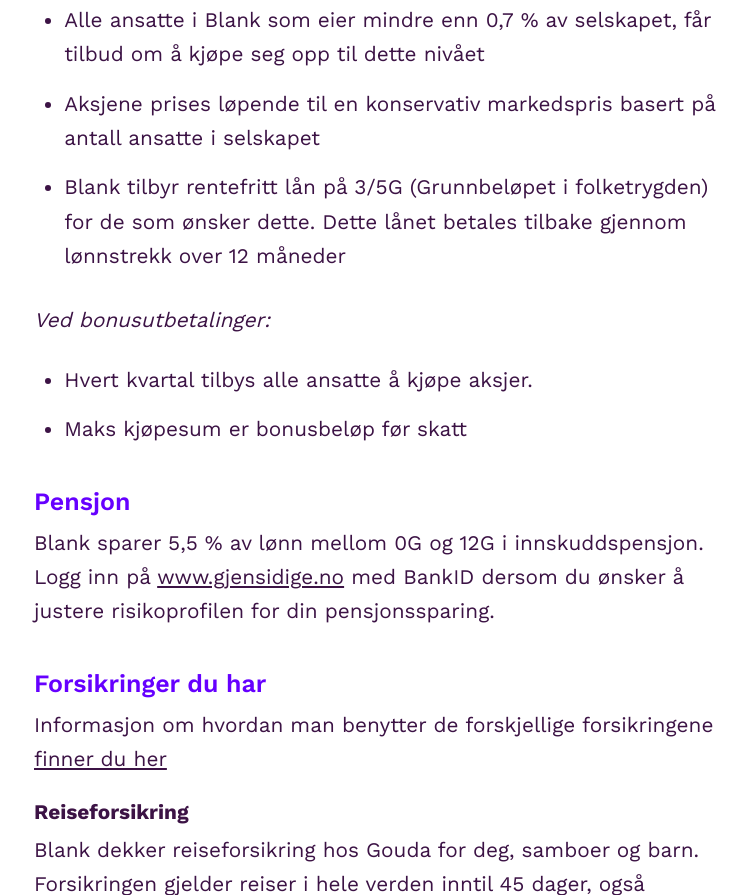
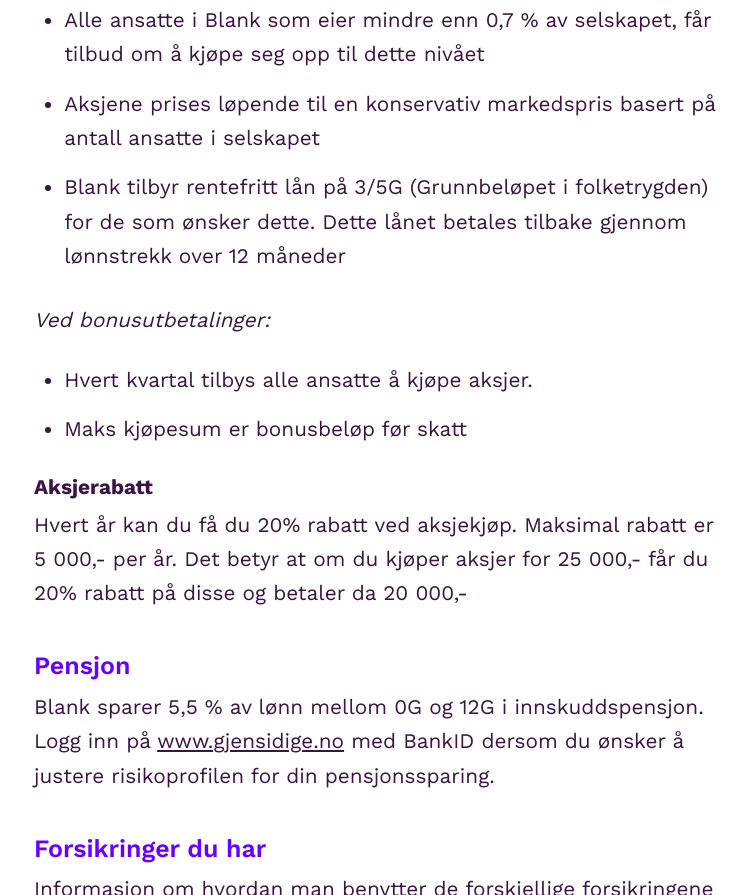
Before and after one commit to blankoslo/about-blank, a Gatsby site: page / in a window 1280 px wide. Shown: the part 11105-12000 px from the top of the page, without its empty margins (66-813 px from the left). Built offline with nearby package versions, Linux system fonts and the light colour scheme; Gatsby itself is replaced by a stand-in of ours; a web font is replaced by a local one.

Commit message:
Update lonn.md

```diff
--- a/src/content/lonn.md
+++ b/src/content/lonn.md
@@ -46,6 +46,9 @@
 *Ved bonusutbetalinger:*
 - Hvert kvartal tilbys alle ansatte å kjøpe aksjer.
 - Maks kjøpesum er bonusbeløp før skatt
+
+### Aksjerabatt
+Hvert år kan du få du 20% rabatt ved aksjekjøp. Maksimal rabatt er 5 000,- per år. Det betyr at om du kjøper aksjer for 25 000,- får du 20% rabatt på disse og betaler da 20 000,-
 
 
 ## Pensjon
```
